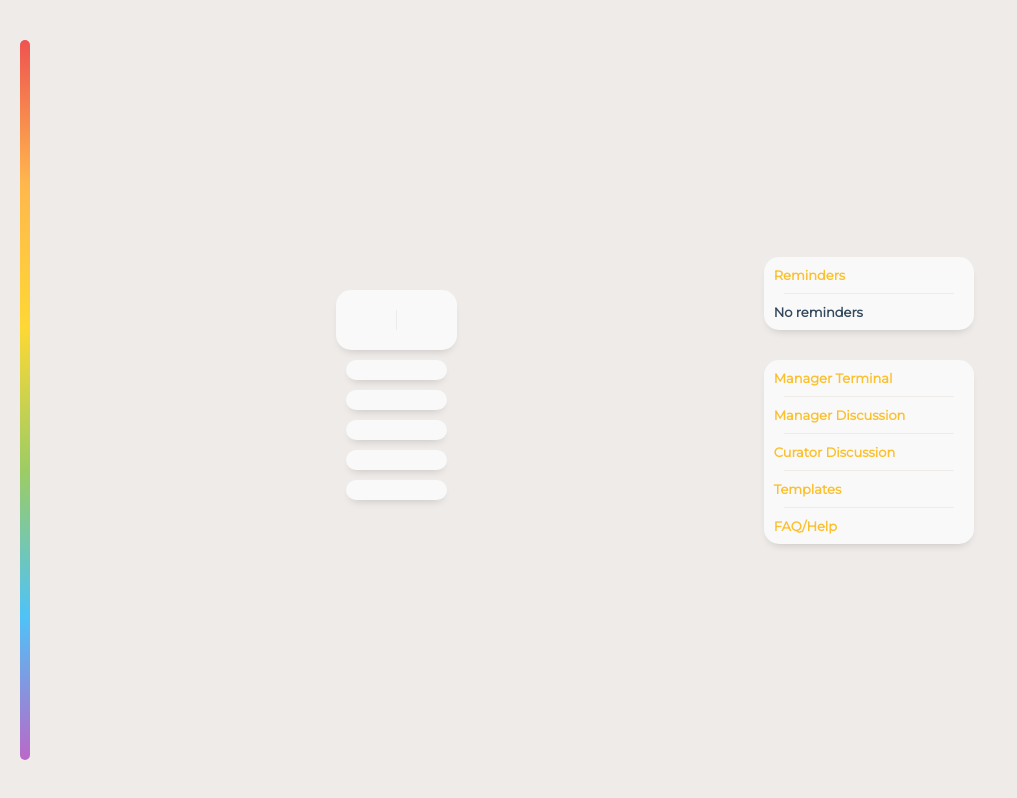
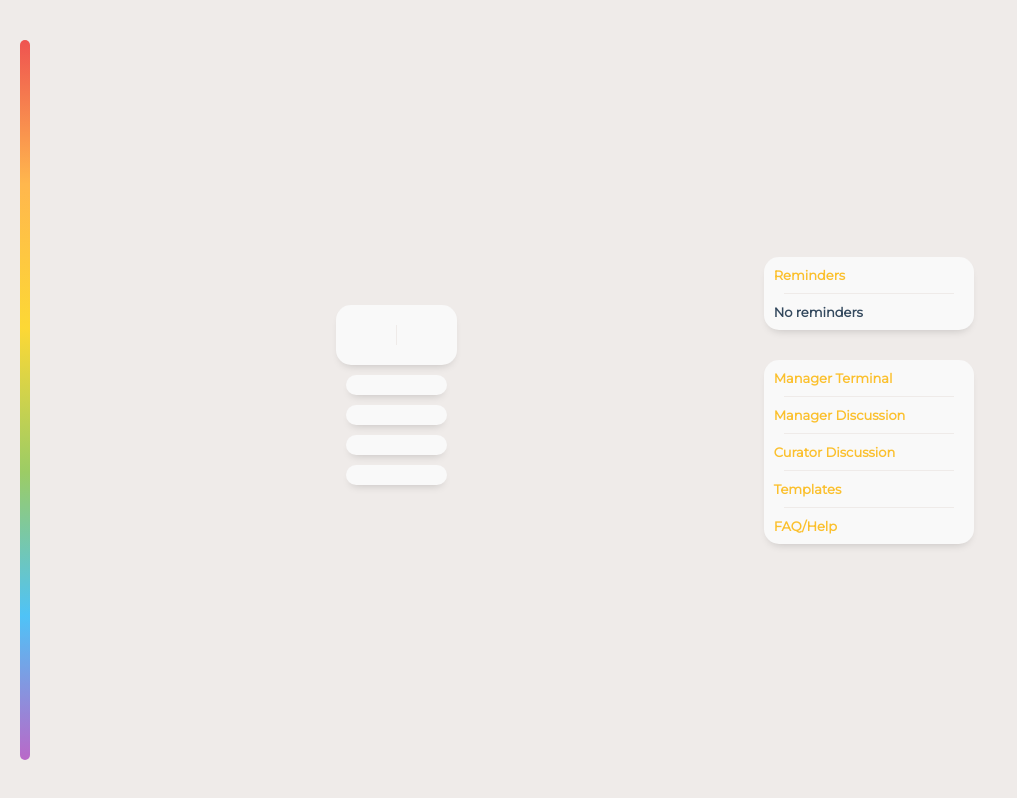
Before and after one commit to LegoManiac04/gaehivemanagers, a Vue app: page / in a window 1280 px wide. Shown: the whole page, without its empty margins (0-1017 px from the left). Built offline with nearby package versions, Linux system fonts and the light colour scheme; no server answers.

Commit message:
Update Home.vue

```diff
--- a/src/pages/Home.vue
+++ b/src/pages/Home.vue
@@ -15,7 +15,6 @@
     <div id="m2"></div>
     <div id="m3"></div>
     <div id="m4"></div>
-    <div id="m5"></div>
 </div>
 </div>
 
```
